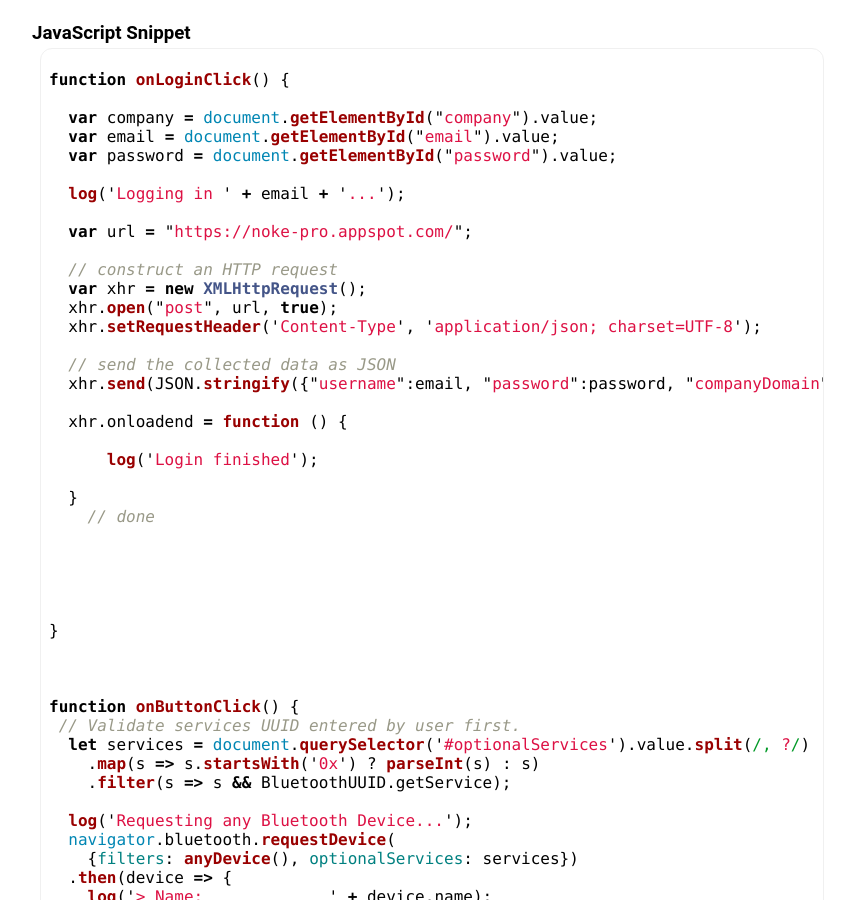
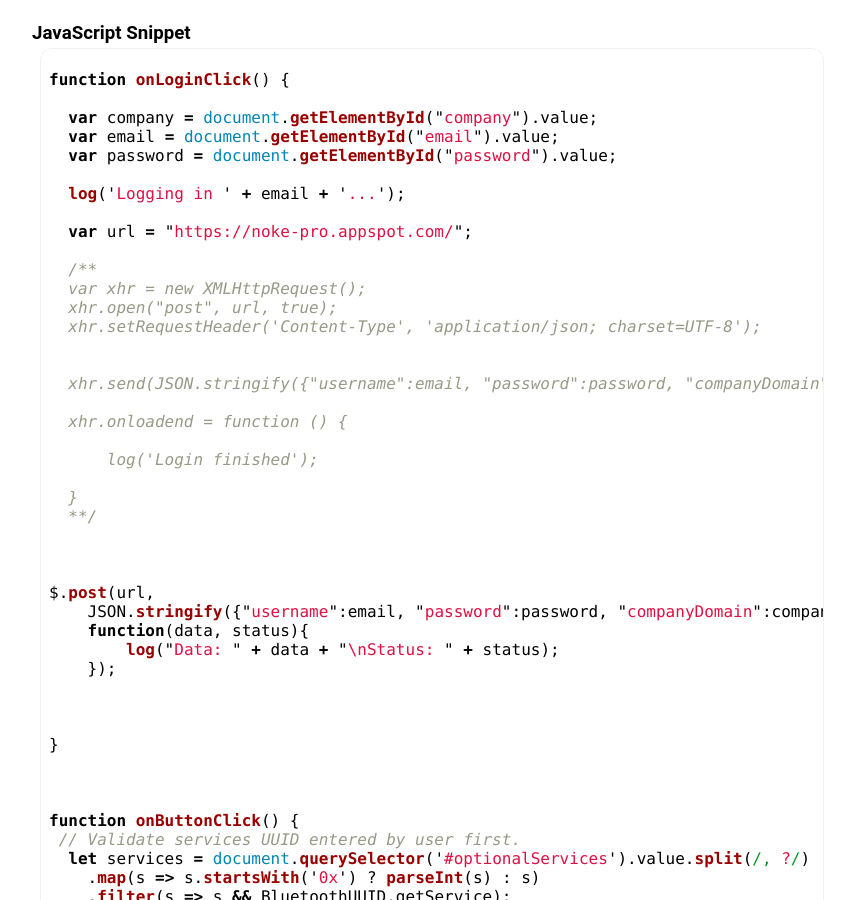
Before and after one commit to sapsley/ble-chrome-demo, a Jekyll site: the page built from index.html, in a window 1280 px wide and 900 px high, scrolled down 280 px. Shown: the whole window, without its empty margins (208-1063 px from the left). Built offline with Jekyll 4.4.1, drawn with Linux system fonts in a browser that asks for light colours.

Commit message:
Added jQuery

```diff
--- a/index.html
+++ b/index.html
@@ -2,6 +2,10 @@
 layout: default
 title: ble demo
 ---
+<head>
+<script src="https://ajax.googleapis.com/ajax/libs/jquery/1.12.4/jquery.min.js"></script>
+</head>
+
 
 <!--<meta http-equiv="origin-trial" content="**insert your token as provided in the the email here**">-->
 
--- a/noke-chrome-demo.js
+++ b/noke-chrome-demo.js
@@ -8,12 +8,12 @@
 
   var url = "https://noke-pro.appspot.com/";
 
-  // construct an HTTP request
+  /**
   var xhr = new XMLHttpRequest();
   xhr.open("post", url, true);
   xhr.setRequestHeader('Content-Type', 'application/json; charset=UTF-8');
 
-  // send the collected data as JSON
+
   xhr.send(JSON.stringify({"username":email, "password":password, "companyDomain":company}));
 
   xhr.onloadend = function () {
@@ -21,9 +21,15 @@
       log('Login finished');
 
   }
-    // done
+  **/
 
 
+
+$.post(url,
+    JSON.stringify({"username":email, "password":password, "companyDomain":company}),
+    function(data, status){
+        log("Data: " + data + "\nStatus: " + status);
+    });
 
 
 
```
